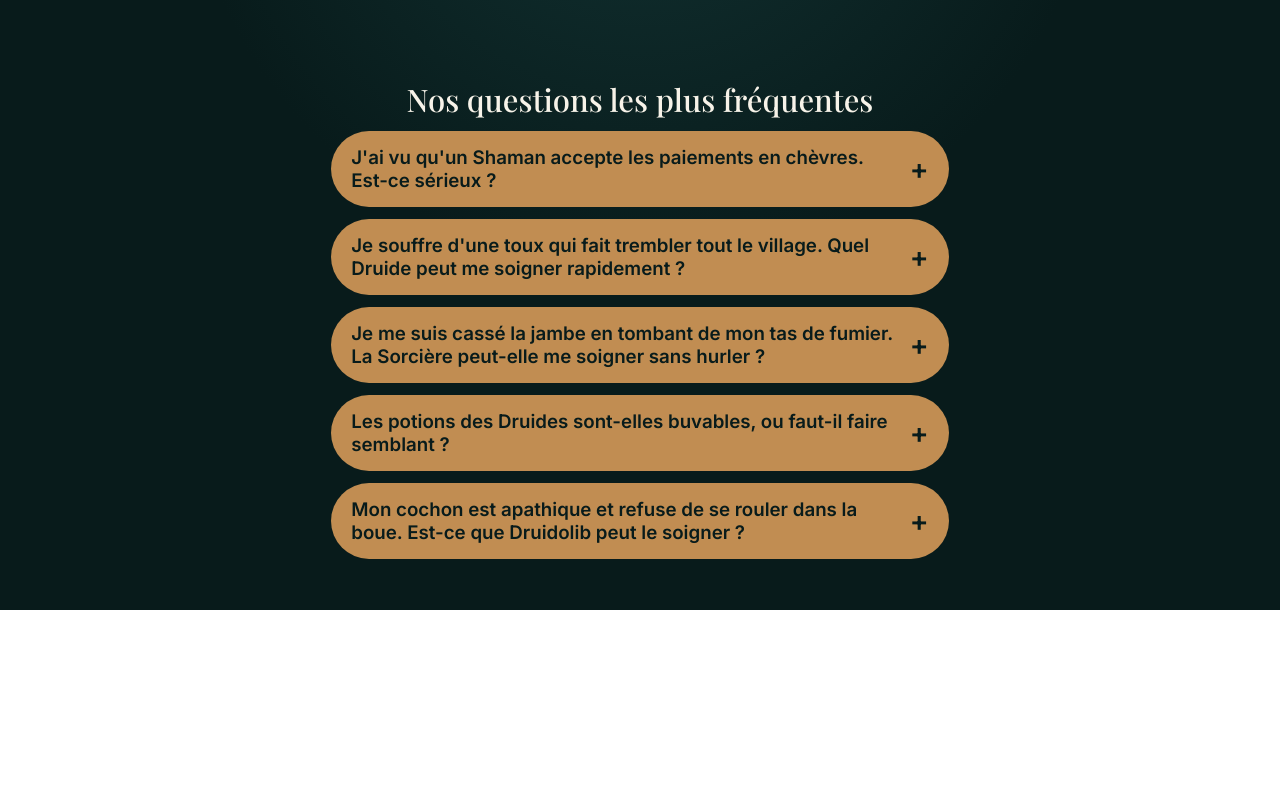
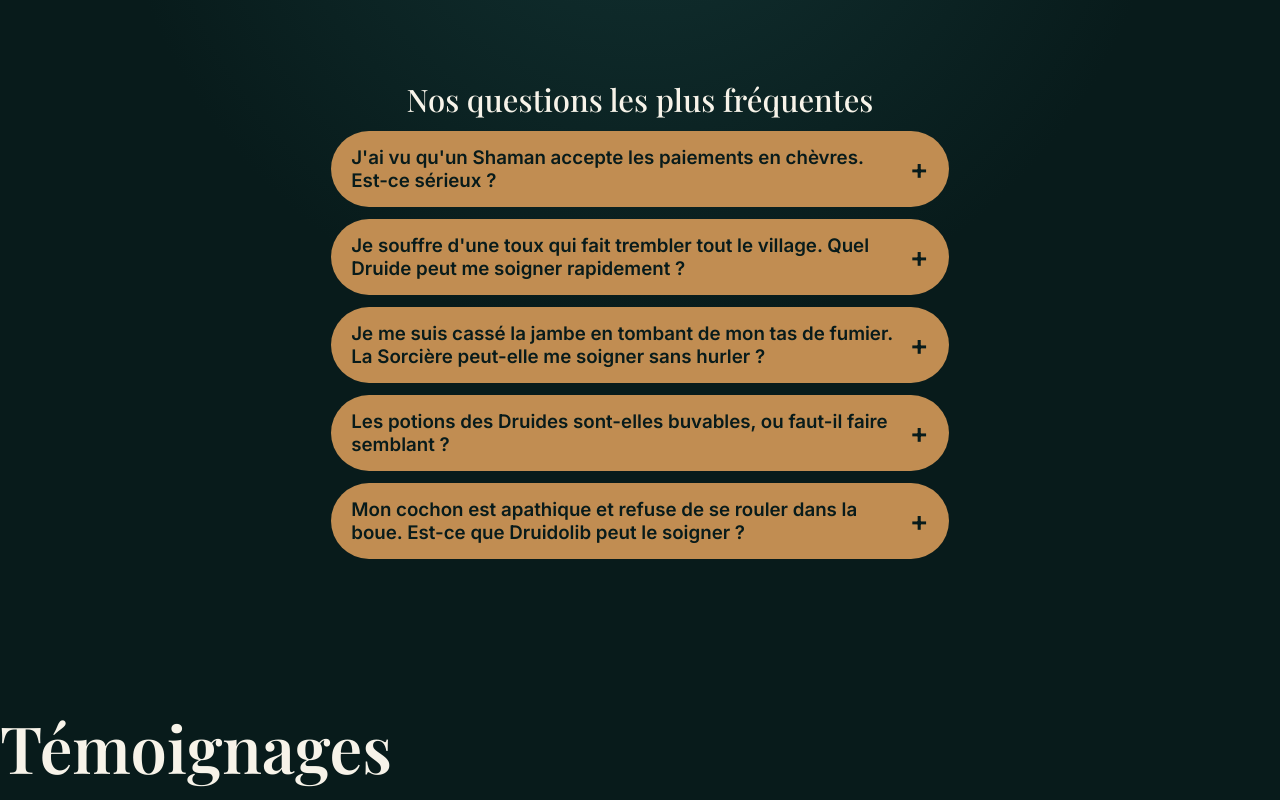
Before and after one commit to Romain-77/Druidolib, a React (Vite) app: page /about in a window 1280 px wide. Shown: the part 190-990 px from the top of the page. Before the commit the page ends 800 px from the top, so only its background shows below. Built offline with nearby package versions, Linux system fonts and the light colour scheme.

Commit message:
add testimonials component

```diff
--- /dev/null
+++ b/src/components/Testimonials/Testimonials.tsx
@@ -0,0 +1,7 @@
+import "./Testimonials.css";
+
+function Testimonials() {
+	return <h1> Témoignages</h1>;
+}
+
+export default Testimonials;
--- a/src/pages/About.tsx
+++ b/src/pages/About.tsx
@@ -1,11 +1,13 @@
 import "./About.css";
 import FAQ from "../components/FAQ/FAQ";
+import Testimonials from "../components/Testimonials/Testimonials";
 
 function About() {
 	return (
 		<>
 			<h1>About</h1>
 			<FAQ />
+			<Testimonials />
 		</>
 	);
 }
```
Also changed, not shown: src/components/Testimonials/Testimonials.css (added).
